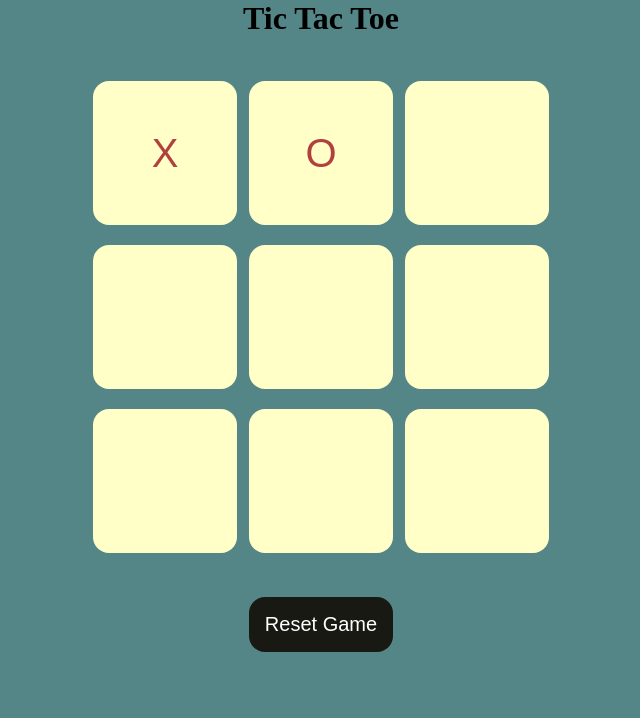
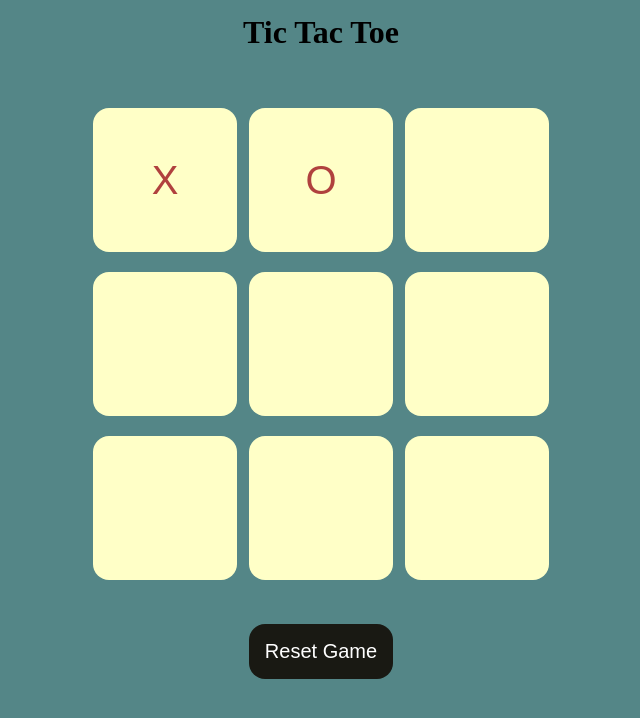
Before and after one commit to Gunjan56/Tic-Tac-Toe-Game, a plain HTML site: page index.html in a window 1280 px wide. Shown: the whole page, without its empty margins (319-959 px from the left). Drawn offline with Linux system fonts and the light colour scheme.

Commit message:
Final Code

```diff
--- a/style.css
+++ b/style.css
@@ -8,6 +8,9 @@ body{
     background-color: #548687;
     text-align: center;
     box-sizing: border-box;
+}
+h1{
+    line-height: 4rem;
 }
 .container{
     height: 70vh;
```
Also changed, not shown: index.html (+1 -1 lines).
